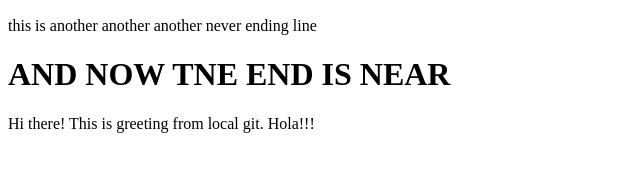
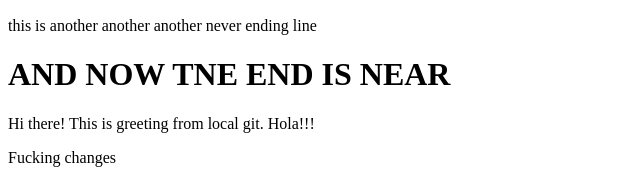
Before and after one commit to Pika-Pikaboo/hello-world-version2, a plain HTML site: page index.html in a window 1280 px wide. Shown: the part 811-994 px from the top of the page, without its empty margins (0-640 px from the left). Before the commit the page ends 960 px from the top, so only its background shows below. Drawn offline with Linux system fonts and the light colour scheme.

Commit message:
Update index.html with fucking text
Add some fucking text

```diff
--- a/index.html
+++ b/index.html
@@ -21,6 +21,7 @@
     <p>this is another another another never ending line</p>
     <h1>AND NOW TNE END IS NEAR</h1>
     <p>Hi there! This is greeting from local git. Hola!!!</p>
+    <p>Fucking changes</p>
 </body>
 
 </html>
```
